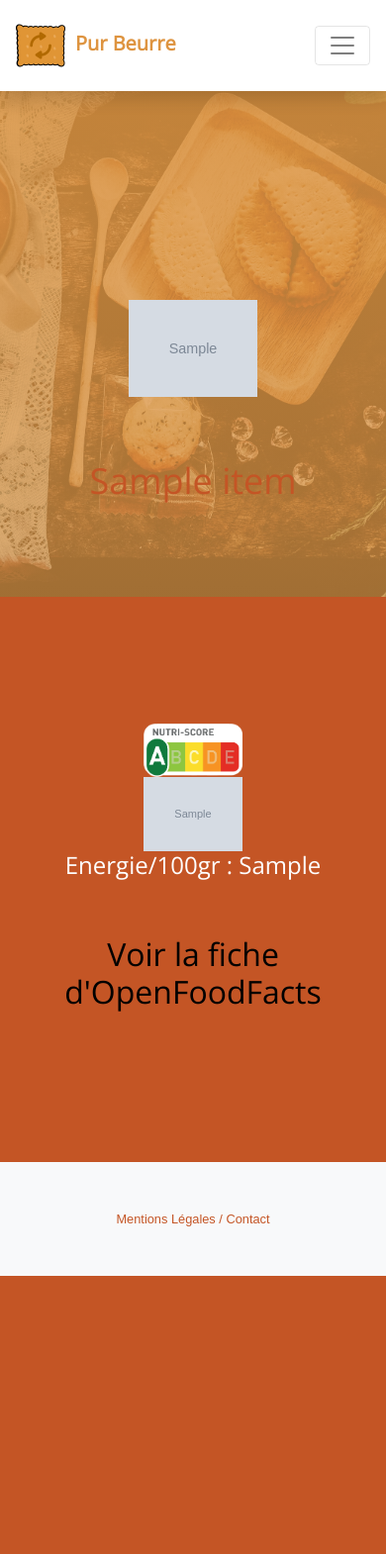
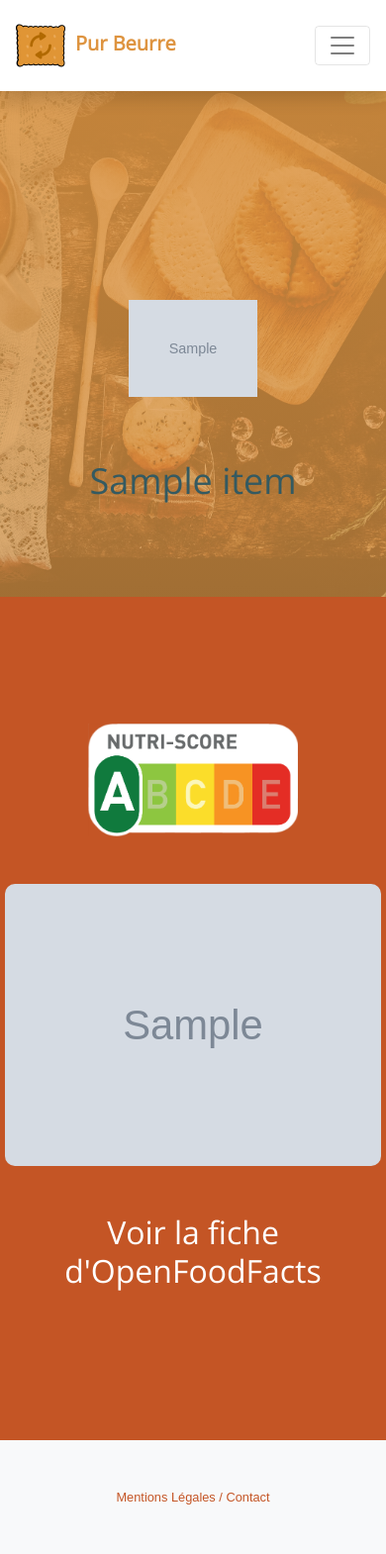
Before and after one commit to paulgirmes/P8OC, a Django app: page /food_item?food_id=1 in a window 390 px wide. Shown: the whole page at 99% size. Before the commit the page ends 1289 px from the top, so only its background shows below. Run offline with Django 3.2, Linux system fonts and the light colour scheme; a user stored in the database is signed in; tables that the repository leaves empty hold one stand-in row (values such as "Sample post"); grey boxes marked "Sample" are stand-in pictures; some libraries are stand-ins or nearby versions; some web fonts are replaced.

Commit message:
bugs /display minor changes

```diff
--- a/purbeurre/healthier/models.py
+++ b/purbeurre/healthier/models.py
@@ -74,7 +74,8 @@ class Food_item(models.Model):
         if food_id == None:
             Items_found, number_items_found = Food_item.search(food_name)
             if number_items_found == 1:
-                pass
+                if type(Items_found) == models.QuerySet:
+                    Items_found = list(Items_found)[0]
             elif number_items_found > 1:
                 return {"status": "choice_to_make", "replacement_items": None, "to_be_replaced_item": Items_found}
             else:
@@ -96,15 +97,9 @@ class Food_item(models.Model):
         try:
             f = Food_item.objects.get(name__icontains=food_name)
             return (f, 1)
-        except MultipleObjectsReturned:
-            f = Food_item.objects.filter(name__icontains=food_name)
-            return (f, f.all().count())
-        except ObjectDoesNotExist:
+        except (MultipleObjectsReturned, ObjectDoesNotExist):
             try:
-                f = Food_item.objects.get(name__istartswith=food_name.split()[0])
-                return (f, 1)
-            except MultipleObjectsReturned:
-                f = Food_item.objects.filter(name__istartswith=food_name.split()[0])
+                f = Food_item.objects.filter(name__icontains=food_name).order_by("name").distinct("name")
                 return (f, f.all().count())
             except ObjectDoesNotExist:
                 return (None, 0)
--- a/purbeurre/healthier/static/healthier/dist/js/scripts.js
+++ b/purbeurre/healthier/static/healthier/dist/js/scripts.js
@@ -103,8 +103,8 @@ $(".save").click(function(event)
         {
         event.preventDefault();
         $(".modal-error-title").remove();
-        //sending request to server : if answer status is ok add the answwer map and the wiki,
-        //else only add the answer from server
+        //sending request to server to save the requested food item,
+        //toggles a modal if answre is false or server error.
         $.ajax(
             {
             url: document.location.pathname,
--- a/purbeurre/healthier/static/healthier/src/scss/_global.scss
+++ b/purbeurre/healthier/static/healthier/src/scss/_global.scss
@@ -36,7 +36,6 @@ hr.light {
 }
 
 //- Page section styling
-
 .page-section {
   padding: 8rem 0;
 }
@@ -103,7 +102,12 @@ mark{
 }
 .nutri-score-solo{
   height: auto;
-  width: 100px;
+  width: 25ex;
+}
+.food-facts{
+  height: auto;
+  width: 45ex;
+  border-radius: 10px;
 }
 input[name="recherche_2_%s"] {
   background-color: $moules-frites;
@@ -135,7 +139,7 @@ header.resulthead{
 
   h1 {
     font-size: 2.25rem;
-    color: $rooibos_chocolat;
+    color: $moules-frites;
   }
 
   p{
--- a/purbeurre/healthier/templates/healthier/_food_item.html
+++ b/purbeurre/healthier/templates/healthier/_food_item.html
@@ -14,17 +14,16 @@
         </header>
         <section class="page-section bg-primary text-white">
             <div class="row text-center">
-                <div class="col-lg-6">
-                    <img src={% static '/healthier/dist/assets/img/' %}{{ food_item.nutri_score_fr }}.png alt="nutriscrore : {{food.nutri_score_fr}}" class="nutri-score-solo">
+                <div class="col-md-6">
+                    <img src={% static '/healthier/dist/assets/img/' %}{{ food_item.nutri_score_fr }}.png alt="nutriscrore : {{food.nutri_score_fr}}" class="nutri-score-solo mb-5">
                 </div>
-                <div class="col-lg-6">
-                    <img src={{ food_item.image_nutrition_url }} alt="nutrition facts : {{food.image_nutrition_url}}" class="nutri-score-solo">
-                    <h4>Energie/100gr : {{food_item.energy_100g}}</h4>
+                <div class="col-md-6">
+                    <img src={{ food_item.image_nutrition_url }} alt="nutrition facts : {{food.image_nutrition_url}}" class="food-facts">
                 </div>
             </div>
             <div class="row text-center mt-5">
                 <div class="col-lg-12">
-                    <a class="text-dark" href="{{ food_item.open_food_facts_url }}" title="lien vers la page OpenFoodFacts">
+                    <a class="text-white" href="{{ food_item.open_food_facts_url }}" title="lien vers la page OpenFoodFacts">
                         <h2 class="mb-4">Voir la fiche d'OpenFoodFacts</h2>
                     </a>
                 </div>
--- a/purbeurre/healthier/templates/healthier/_no_results.html
+++ b/purbeurre/healthier/templates/healthier/_no_results.html
@@ -18,7 +18,7 @@
                 {% for food in searched %}
                 <div class="col-sm-4 col-md-4 text-center mt-5 mb-5">
                     <img src="{{food.image_url}}" alt="{{food.name}}" class="food-item-img">
-                    <h3><a class="text-dark space_top" href="{% url "healthier:results" %}?id={{food.id}}">
+                    <h3><a class="text-white space_top" href="{% url "healthier:results" %}?id={{food.id}}">
                         {{ food.name }}.<h4> marques : {% for brand in food.brands.all %}{{brand}} {% endfor %}</h4>
                     </a>
                     </h3>
--- a/purbeurre/healthier/templates/healthier/_results.html
+++ b/purbeurre/healthier/templates/healthier/_results.html
@@ -27,7 +27,7 @@
                     <img src={% static '/healthier/dist/assets/img/' %}{{ food.nutri_score_fr }}.png alt="nutriscrore : {{food.nutri_score_fr}}" class="nutri-score">
                     <img src="{{food.image_url}}" alt="{{food.name}}" class="food-item-img">
                     </div>
-                    <h3><a class="text-dark space_top" href="{% url "healthier:fooditem" %}?food_id={{food.id}}">{{food.name}}</a>
+                    <h3><a class="text-white space_top" href="{% url "healthier:fooditem" %}?food_id={{food.id}}">{{food.name}}</a>
                     </h3>
                     {% if user.is_authenticated %}
                     <form method="post">
```
Also changed, not shown: purbeurre/tests/unit/healthier/test_models.py (+1 -0 lines), purbeurre/healthier/static/healthier/dist/css/styles.css.
